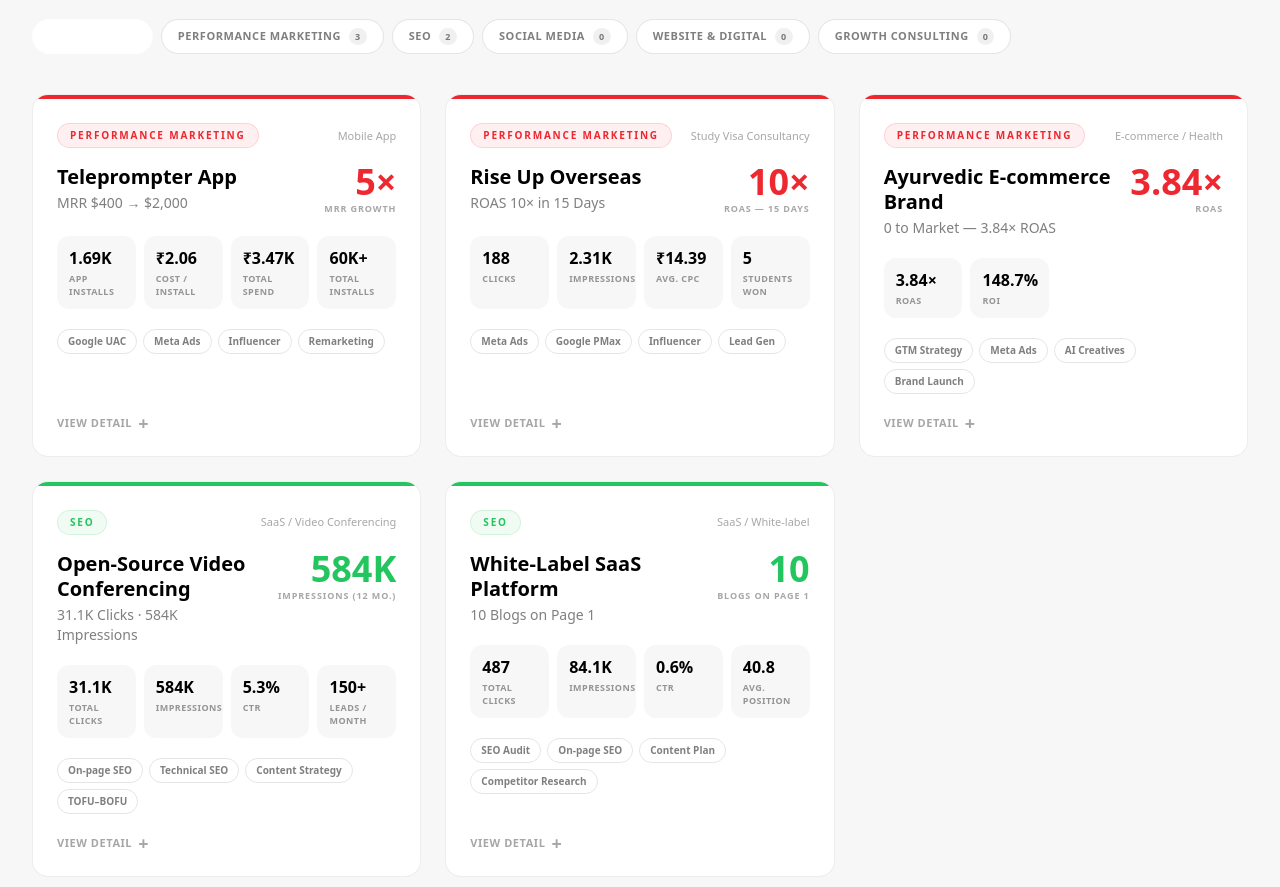
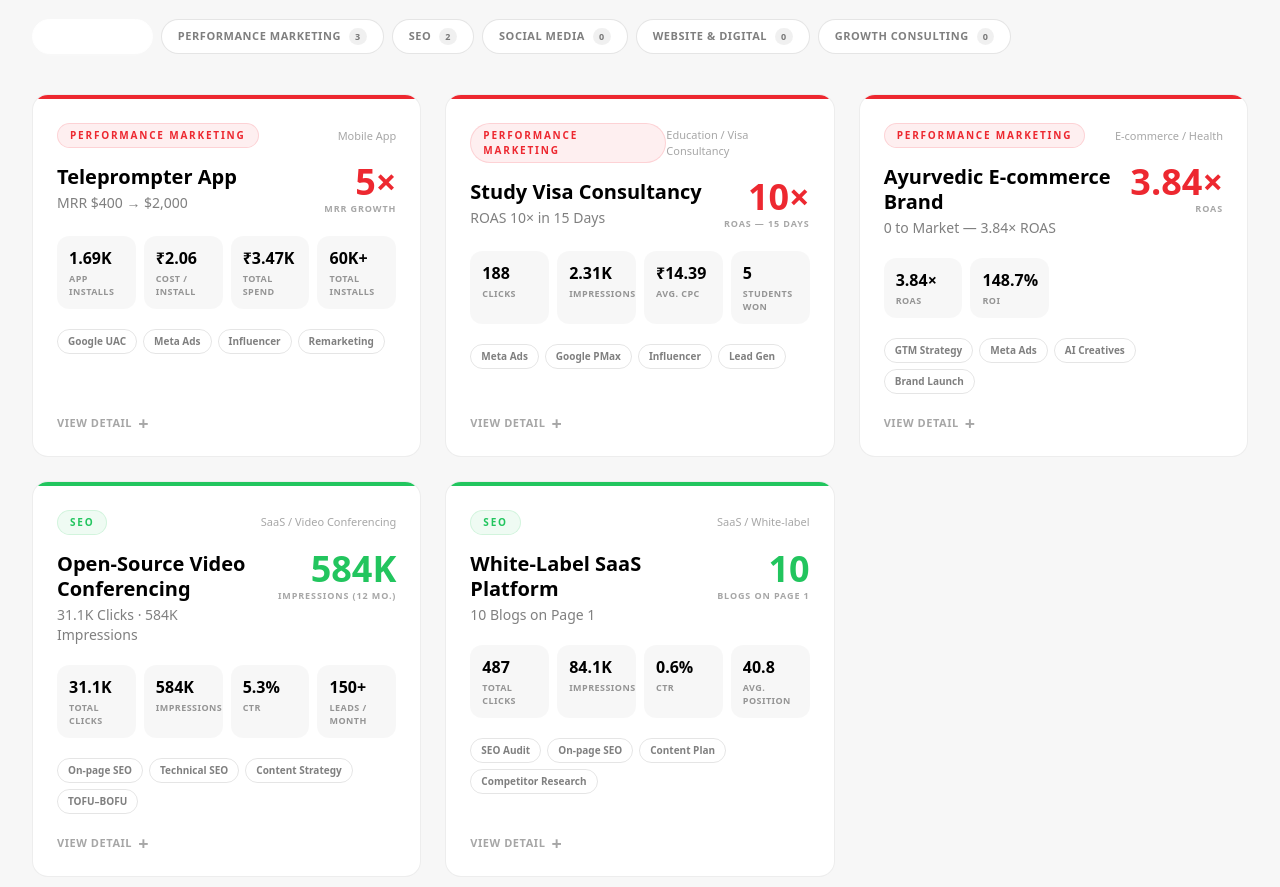
Before and after one commit to jaysolanki-01/sarvopaya, a Next.js app: page /work in a window 1280 px wide. Shown: the part 900-1787 px from the top of the page. Built offline with nearby package versions, Linux system fonts and the light colour scheme; a web font is replaced by a local one.

Commit message:
update work 0.2

```diff
--- a/src/app/work/page.tsx
+++ b/src/app/work/page.tsx
@@ -62,10 +62,10 @@
       "Achieved 60% of the revenue expansion target, growing MRR from $400 to $2,000. Total installs crossed 60,000.",
   },
   {
-    id: "rise-up-overseas",
-    title: "Rise Up Overseas",
+    id: "study-visa-consultancy",
+    title: "Study Visa Consultancy",
     headline: "ROAS 10× in 15 Days",
-    industry: "Study Visa Consultancy",
+    industry: "Education / Visa Consultancy",
     service: "performance-marketing",
     tags: ["Meta Ads", "Google PMax", "Influencer", "Lead Gen"],
     bigStat: "10×",
@@ -77,7 +77,7 @@
       { label: "Students Won",  value: "5" },
     ],
     about:
-      "Rise Up Overseas, a study visa consultancy, needed to drive footfall to a European Education Fair in just 15 days. A full-funnel campaign was built: influencer video for awareness, Meta Ads across three objectives, and a Google PMax campaign for calls and local reach.",
+      "A study visa consultancy needed to drive footfall to a European Education Fair in just 15 days. A full-funnel campaign was built: influencer video for awareness, Meta Ads across three objectives, and a Google PMax campaign for calls and local reach.",
     result:
       "5 students converted from a ₹20,000 spend, delivering a 10× ROAS within the 15-day window.",
   },
```
